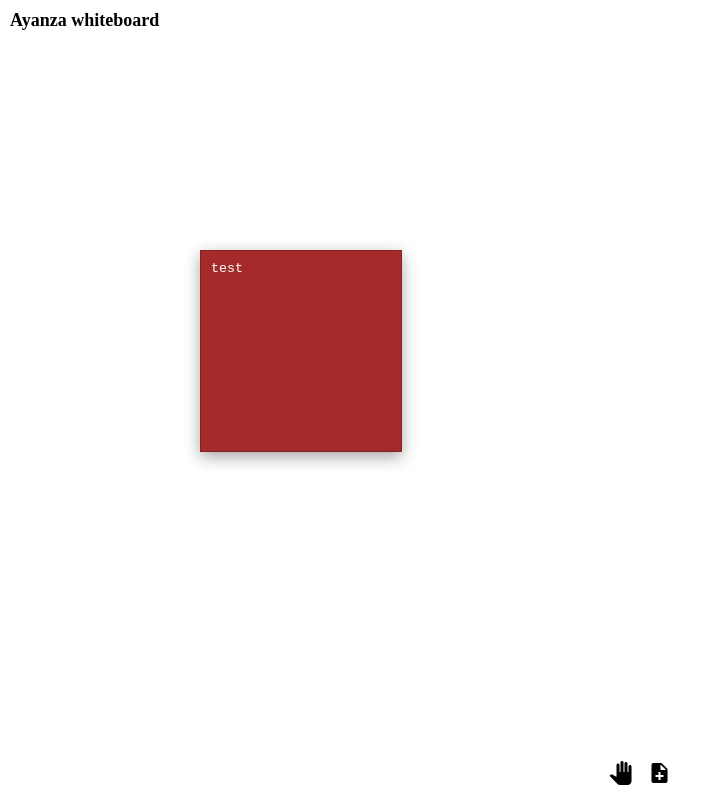
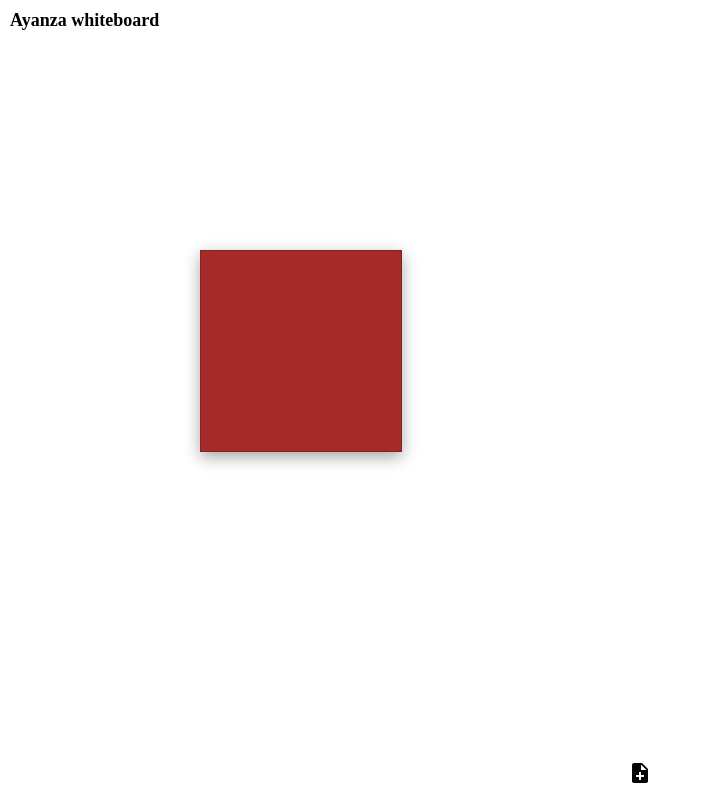
Before and after one commit to JSimko4/ayanza-zadanie, a Vue app: page / in a window 1280 px wide. Both pictures are taken after a click on the icon "note_add". Shown: the whole page, without its empty margins (0-720 px from the left). Built offline with nearby package versions, Linux system fonts and the light colour scheme.

Commit message:
refactor - change z-index on currently dragged note & more small changes

```diff
--- a/src/assets/main.css
+++ b/src/assets/main.css
@@ -1,4 +1,6 @@
 body {
-  padding: 0;
-  margin: 0;
+  padding: 0; /* reset default browser paddings */
+  margin: 0; /* reset default browser margins */
+  overflow-y: hidden; /* Hide vertical scrollbar */
+  overflow-x: hidden; /* Hide horizontal scrollbar */
 }
--- a/src/components/StickyNote.vue
+++ b/src/components/StickyNote.vue
@@ -10,9 +10,9 @@ export default defineComponent({
   },
   data() {
     return {
-      text: "test",
+      text: "",
       showTopBar: false,
-      isDragging: false,
+      zIndex: 0,
     };
   },
 
@@ -22,12 +22,13 @@ export default defineComponent({
     },
     emitStartDrag(event: any) {
       this.$emit("start-drag", event, this.id);
+      this.zIndex = 10;
     },
     emitStopDrag() {
       this.$emit("stop-drag");
+      this.zIndex = 0;
     },
   },
-  watch: {},
 });
 </script>
 
@@ -63,7 +64,7 @@ export default defineComponent({
   position: absolute;
   left: v-bind(currentX + "px");
   top: v-bind(currentY + "px");
-  z-index: 9;
+  z-index: v-bind(zIndex);
 
   background-color: v-bind(color);
   box-shadow: rgba(0, 0, 0, 0.35) 0px 5px 15px;
@@ -85,7 +86,6 @@ export default defineComponent({
   padding: 5px;
   box-sizing: border-box;
   background-color: rgba(0, 0, 0, 0.25);
-  z-index: 10;
 
   display: flex;
   align-items: center;
--- a/src/components/WhiteBoard.vue
+++ b/src/components/WhiteBoard.vue
@@ -45,17 +45,14 @@ export default defineComponent({
     },
     onDrag(event: any) {
       if (this.currentDragged !== undefined) {
-        console.log("mouse move");
+        const cursorOffsetX =
+          this.currentDragged.currentX - this.currentDragged.cursorInitialX;
+        const cursorOffsetY =
+          this.currentDragged.currentY - this.currentDragged.cursorInitialY;
 
         // update note / emoji current positions
-        this.currentDragged.currentX =
-          this.currentDragged.currentX -
-          this.currentDragged.cursorInitialX +
-          event.clientX;
-        this.currentDragged.currentY =
-          this.currentDragged.currentY -
-          this.currentDragged.cursorInitialY +
-          event.clientY;
+        this.currentDragged.currentX = cursorOffsetX + event.clientX;
+        this.currentDragged.currentY = cursorOffsetY + event.clientY;
 
         // update cursor initial positions
         this.currentDragged.cursorInitialX = event.clientX;
@@ -92,7 +89,6 @@ export default defineComponent({
   </section>
 
   <footer class="buttons-container">
-    <i class="material-icons button">pan_tool</i>
     <i class="material-icons button" @click="addStickyNote">note_add</i>
   </footer>
 </template>
```
